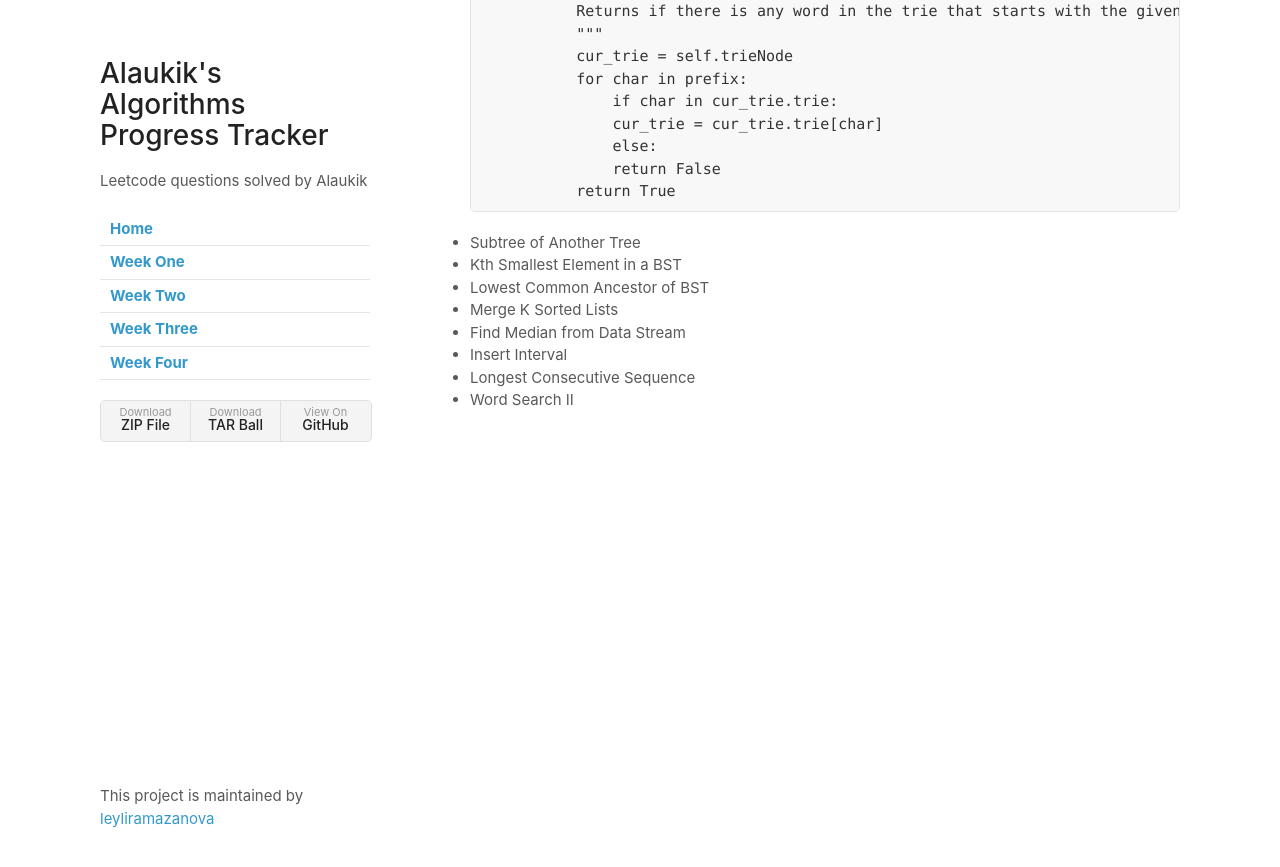
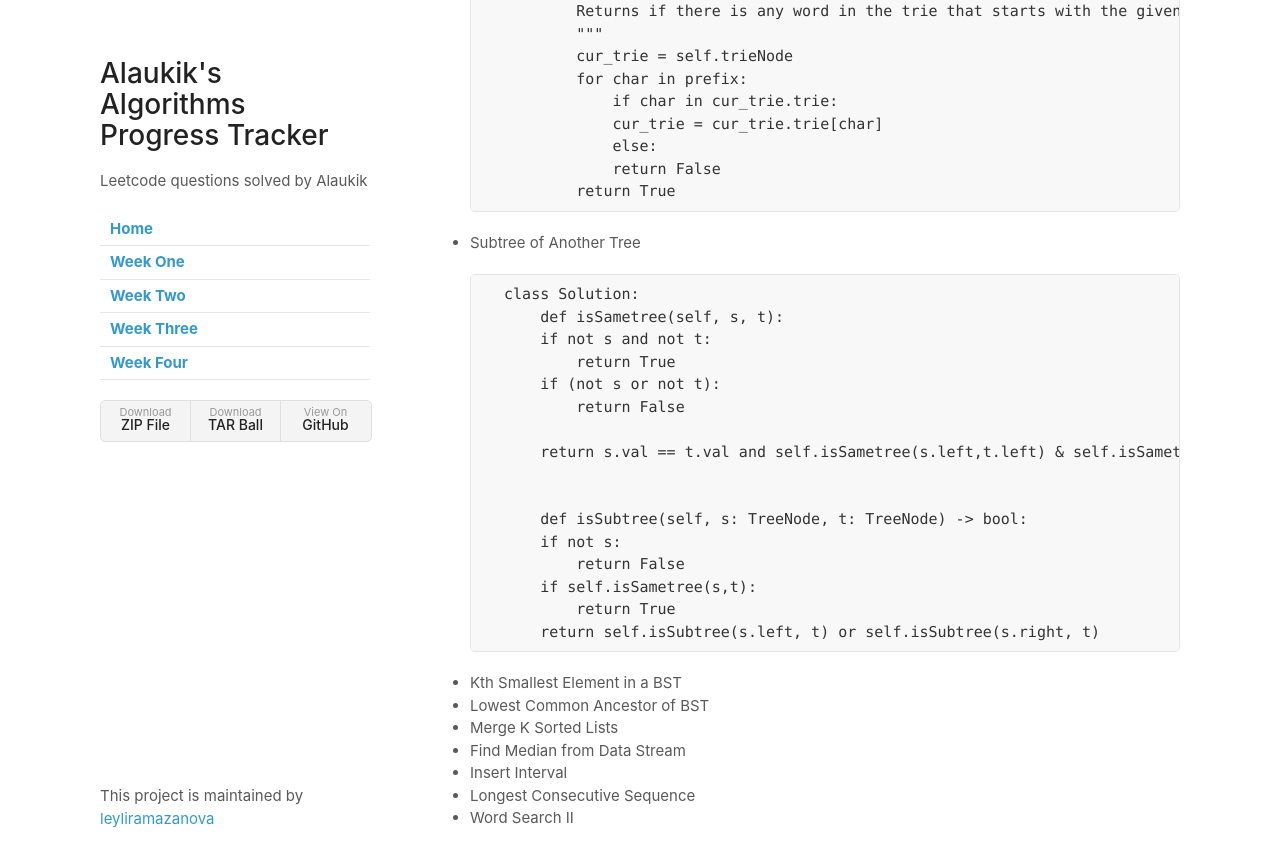
Before and after one commit to leyliramazanova/Five-Weeks-of-Leet-Code, a Jekyll site: the page built from weekFour.md, in a window 1280 px wide and 900 px high, scrolled down 2527 px. Shown: the top 867 px of the window. Built offline with Jekyll 4.4.1, drawn with Linux system fonts in a browser that asks for light colours; our own code applies the rules of GitHub Pages for plain Markdown files.

Commit message:
Update weekFour.md

````diff
--- a/weekFour.md
+++ b/weekFour.md
@@ -119,6 +119,26 @@
 			return True
 	```
 - Subtree of Another Tree
+
+	```
+	class Solution:
+	    def isSametree(self, s, t):
+		if not s and not t:
+		    return True
+		if (not s or not t):
+		    return False
+
+		return s.val == t.val and self.isSametree(s.left,t.left) & self.isSametree(s.right,t.right)
+
+
+	    def isSubtree(self, s: TreeNode, t: TreeNode) -> bool:
+		if not s:
+		    return False
+		if self.isSametree(s,t):
+		    return True
+		return self.isSubtree(s.left, t) or self.isSubtree(s.right, t)
+	```
+
 - Kth Smallest Element in a BST
 - Lowest Common Ancestor of BST
 - Merge K Sorted Lists
````
